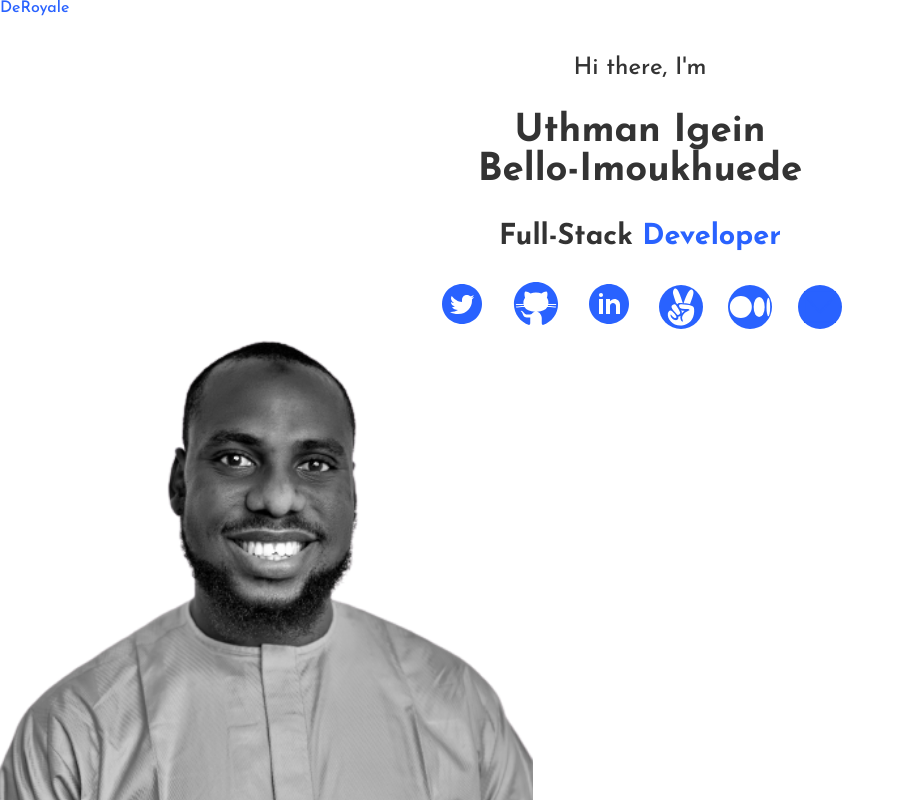
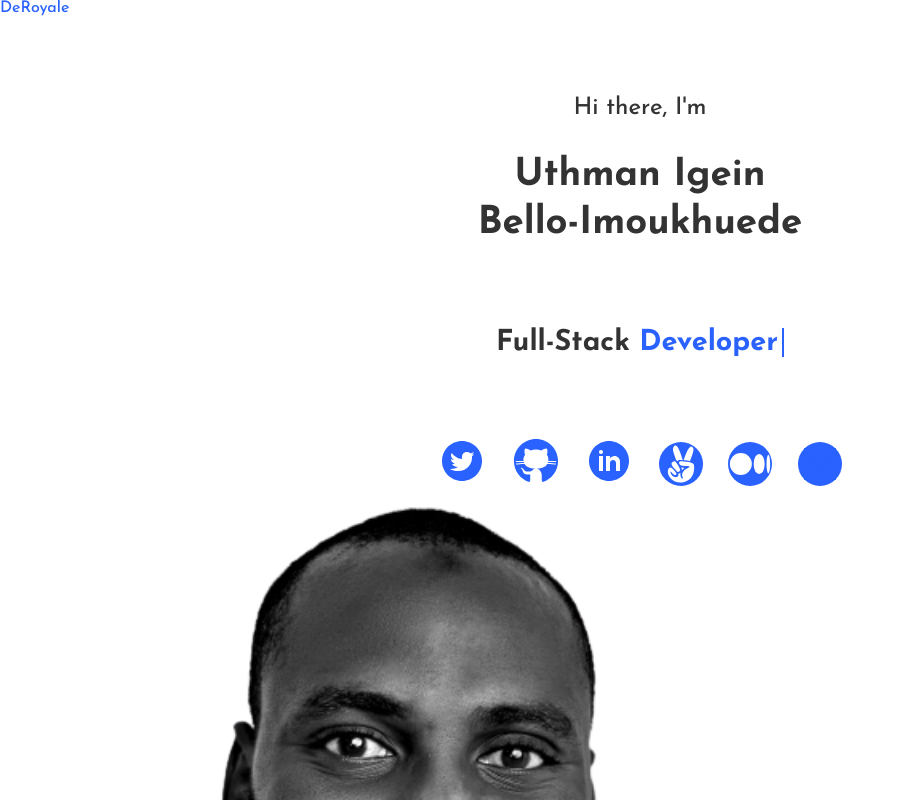
Before and after one commit to Uthmanbello/portfolio, a plain HTML site: page index.html in a window 1280 px wide. Shown: the top 800 px of the page, without its empty margins (0-905 px from the left). Drawn offline with Linux system fonts and the light colour scheme.

Commit message:
Style the first section

```diff
--- a/index.html
+++ b/index.html
@@ -5,6 +5,7 @@
   <meta name="viewport" content="width=device-width, initial-scale=1.0">
   <title>Uthman's Portfolio</title>
   <link href="styles.css" rel="stylesheet">
+  <script src="scripts/typewriter.js" defer></script>
   <link rel="preconnect" href="https://fonts.googleapis.com">
 <link rel="preconnect" href="https://fonts.gstatic.com" crossorigin>
 <link href="https://fonts.googleapis.com/css2?family=Josefin+Sans:ital,wght@0,100;0,500;0,700;1,100&family=Lato:wght@700;900&family=Lobster&display=swap" rel="stylesheet">
@@ -21,8 +22,8 @@
 
   <section>
     <p class="size1 center greeting">Hi there, I&apos;m</p>
-    <h1 class="size3 center">Uthman Igein<br>Bello-Imoukhuede</h1>
-    <h3 class="size2 center">Full-Stack <span class="blue">Developer</span></h3>
+    <h1 class="size3 center name">Uthman Igein<br>Bello-Imoukhuede</h1>
+    <h3 class="size2 center role">Full-Stack <span class="blue" id="typewriter-text">Developer</span></h3>
     <div class="profile">
       <div class="social-media">
         <a href="">
--- /dev/null
+++ b/scripts/typewriter.js
@@ -0,0 +1,37 @@
+const textElement = document.getElementById('typewriter-text');
+const texts = ["Developer"];
+let textIndex = 0;
+let index = 0;
+let isDeleting = false;
+let displayText = '';
+
+function type() {
+  const currentText = texts[textIndex];
+
+  if (isDeleting) {
+    displayText = currentText.substring(0, displayText.length - 1);
+  } else {
+    displayText = currentText.substring(0, displayText.length + 1);
+  }
+
+  textElement.innerHTML = displayText;
+
+  const typingSpeed = isDeleting ? 50 : 150;
+  let delay = typingSpeed;
+
+  if (!isDeleting && displayText === currentText) {
+    isDeleting = true;
+    delay = 500;
+  } else if (isDeleting && displayText === '') {
+    isDeleting = false;
+    textIndex++;
+    if (textIndex >= texts.length) {
+      textIndex = 0;
+    }
+    delay = 1500;
+  }
+
+  setTimeout(type, delay);
+}
+
+type();
--- a/styles.css
+++ b/styles.css
@@ -37,13 +37,20 @@ body {
   margin: 0;
   padding: 0;
 }
-
 .greeting {
-  margin-top: 5vh;
+  margin-top: 10vh;
 }
 
+.name {
+  line-height: 6vh;
+  margin-bottom: 10vh;
+}
+
+.role {
+  margin-bottom: 10vh;
+}
 .profile {
-  background-image: url('images/portfolio.png');
+  background-image: url('images/profile-pic.png');
   height: 100vh;
   width: 100vw;
   background-repeat: no-repeat;
@@ -77,3 +84,11 @@ body {
   justify-content: center;
   margin-top: 5px;
 }
+
+#typewriter-text {
+  border-right: 2px solid #2962FF;
+  white-space: nowrap;
+  overflow: hidden;
+  width: fit-content;
+  padding-right: 4px;
+}
```
Also changed, not shown: images/portfolio-pic.png (added), images/portfolio.png (deleted).
